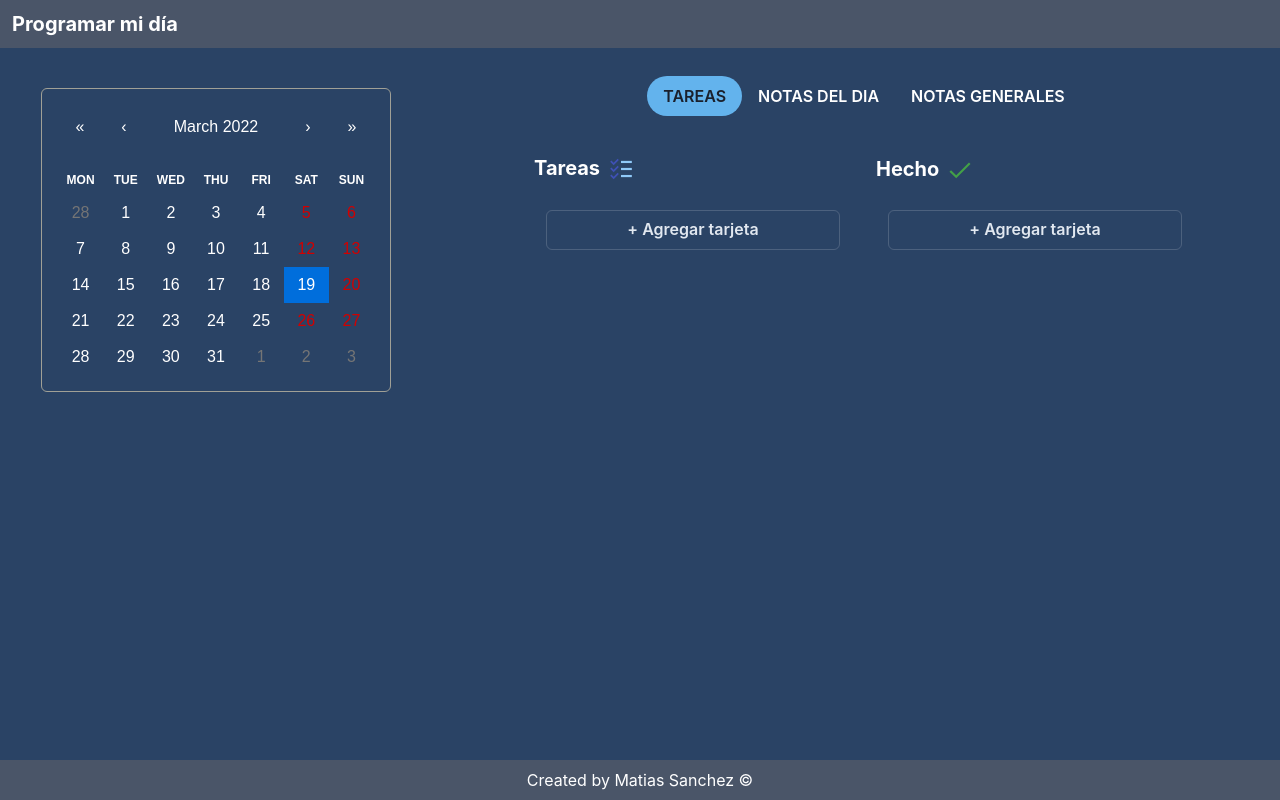
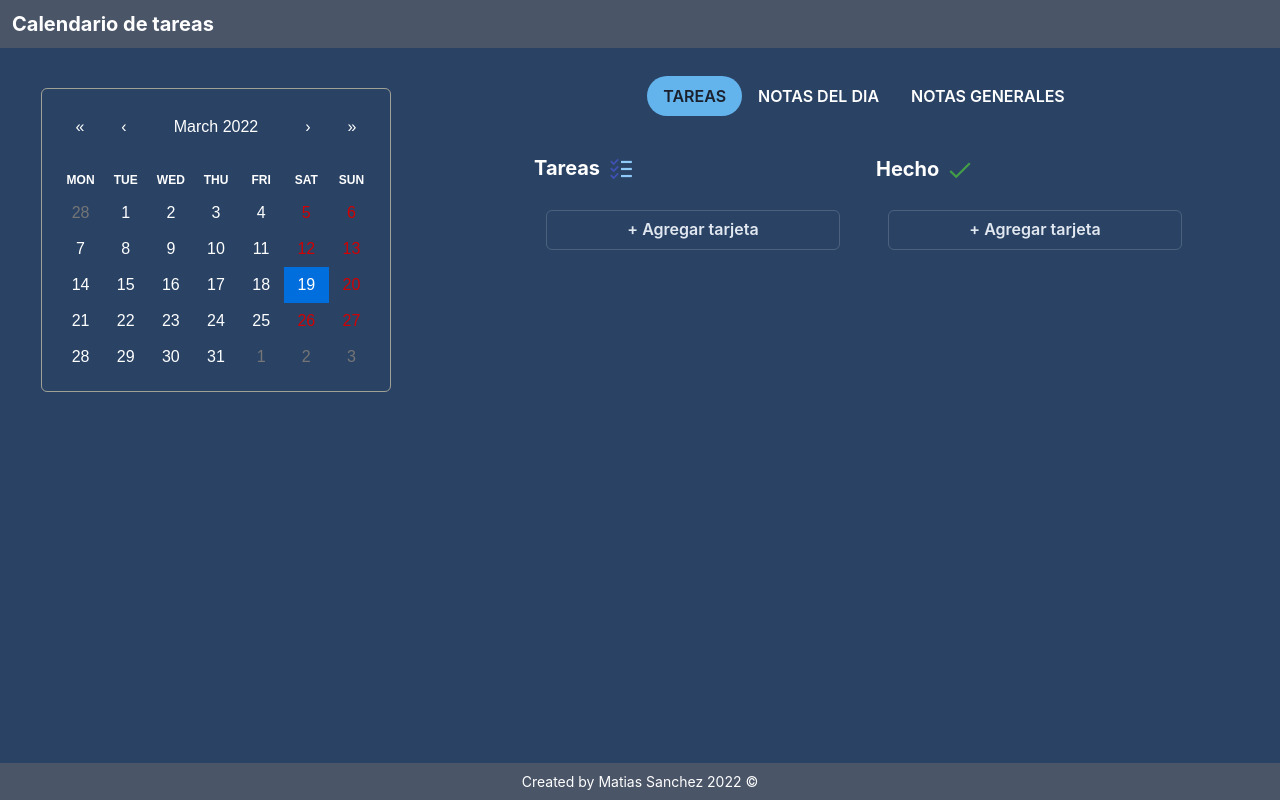
Before and after one commit to matiassanchez12/todoapp, a Next.js app: page / in a window 1280 px wide. Built offline with nearby package versions, Linux system fonts and the light colour scheme.

Commit message:
changes in footer and head

```diff
--- a/components/footer/index.js
+++ b/components/footer/index.js
@@ -4,7 +4,7 @@ import React from "react";
 function Footer() {
   return (
     <Box w="100%" paddingY={2} marginTop="0px !important" bg="gray.600" textAlign="center">
-      <Text>Created by Matias Sanchez ©</Text>
+      <Text fontSize={14}>Created by Matias Sanchez 2022 ©</Text>
     </Box>
   );
 }
--- a/components/header/Nav.js
+++ b/components/header/Nav.js
@@ -5,7 +5,7 @@ function Nav() {
   return (
     <Box w="100%" bg="gray.600">
       <Stack p={3}>
-        <Heading size="md">Programar mi día</Heading>
+        <Heading size="md">Calendario de tareas</Heading>
       </Stack>
     </Box>
   );
--- a/components/list/index.js
+++ b/components/list/index.js
@@ -10,6 +10,7 @@ function List({ selectedDay }) {
 
   useEffect(() => {
     const local = localStorage;
+    if (local)
       for (const key in local) {
         const item = JSON.parse(localStorage.getItem(key));
         if (item && item.state && item.day === selectedDay.toLocaleString().split(",")[0]) {
--- a/pages/_document.js
+++ b/pages/_document.js
@@ -2,11 +2,14 @@ import { Html, Head, Main, NextScript } from "next/document";
 
 export default function Document() {
   const pageTitle = `Todo App`;
-  const metaImage = () => "Default image url";
+  const metaImage = () => "public/tasks.ico";
 
   return (
     <Html>
       <Head>
+        <title>Calendar Todo</title>
+        <link rel="icon" href="/tasks.ico" />
+
         <meta charset="utf-8" />
         <meta name="viewport" content="width=device-width, initial-scale=1.0, shrink-to-fit=no" />
 
```
Also changed, not shown: 1 other file (tests, documents, lock files or other folders). Lines whose indentation alone changed are shown as unchanged.
